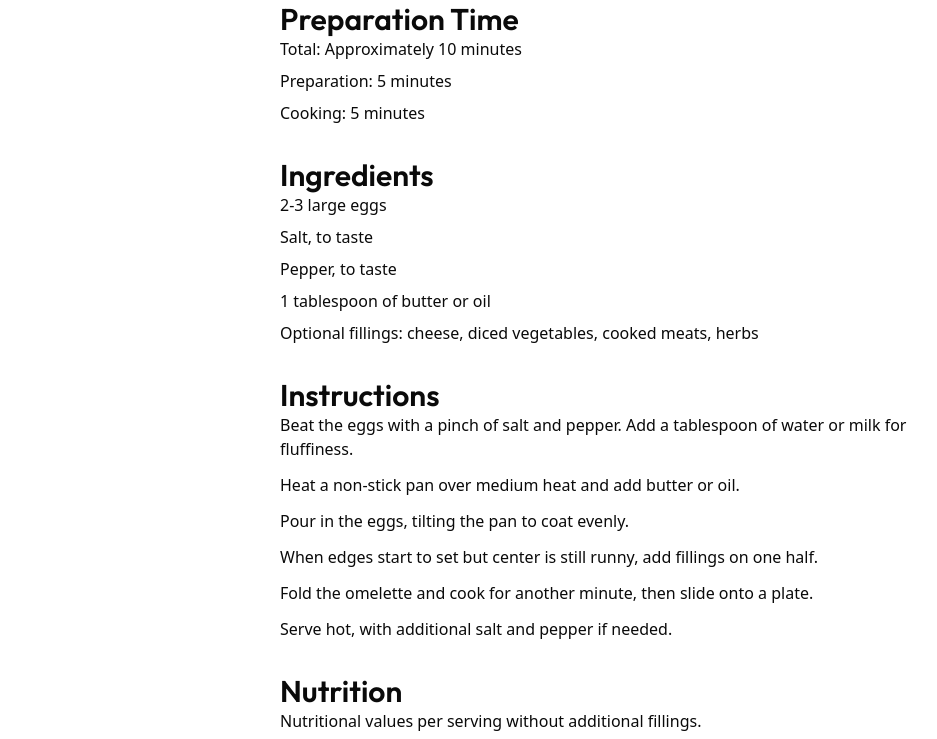
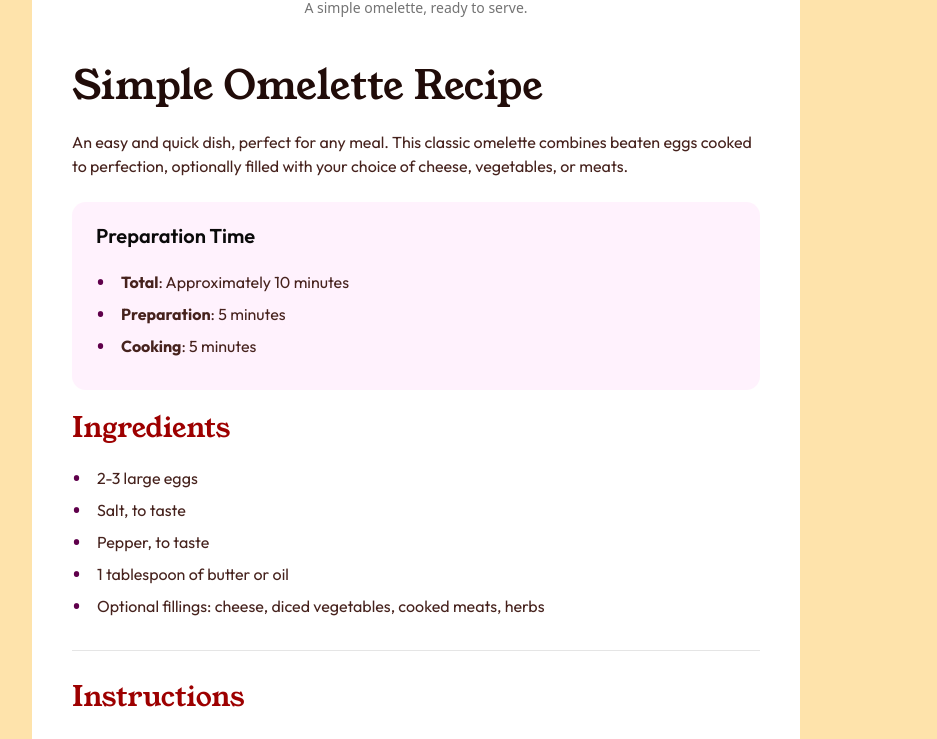
Before and after one commit to joao-almeida11/recipe-page-frontendmentor, a Next.js app: page / in a window 1280 px wide. Shown: the part 493-1232 px from the top of the page, without its empty margins (16-953 px from the left). Built offline with nearby package versions, Linux system fonts and the light colour scheme.

Commit message:
feat: styling

```diff
--- a/src/app/globals.css
+++ b/src/app/globals.css
@@ -178,26 +178,32 @@
     font-size: 40px;
     line-height: 100%;
     letter-spacing: 0;
+    font-family: var(--font-young-serif);
   }
   .text-preset-2 {
     font-size: 28px;
     line-height: 100%;
     letter-spacing: 0;
+    font-family: var(--font-young-serif);
   }
   .text-preset-3 {
     font-size: 20px;
     line-height: 100%;
     letter-spacing: 0;
+    font-weight: 600;
+    font-family: var(--font-outfit);
   }
   .text-preset-4 {
     font-size: 16px;
     line-height: 150%;
     letter-spacing: 0;
+    font-family: var(--font-outfit);
   }
   .text-preset-4-bold {
     font-size: 16px;
     line-height: 150%;
     letter-spacing: 0;
-    font-weight: 600;
+    font-weight: 700;
+    font-family: var(--font-outfit);
   }
 }
--- a/src/app/layout.tsx
+++ b/src/app/layout.tsx
@@ -28,7 +28,9 @@ export default function RootLayout({
 }>) {
   return (
     <html lang="en">
-      <body className={`${outfit.variable} ${youngSerif.variable} antialiased`}>
+      <body
+        className={`${outfit.variable} ${youngSerif.variable} antialiased  --stone-100 bg-stone-100`}
+      >
         {children}
       </body>
     </html>
--- a/src/app/page.tsx
+++ b/src/app/page.tsx
@@ -3,13 +3,26 @@ import RecipePreparation from "@/components/molecules/RecipePreparation";
 import RecipeIngredients from "@/components/molecules/RecipeIngredients";
 import RecipeInstructions from "@/components/molecules/RecipeInstructions";
 import RecipeNutrition from "@/components/molecules/RecipeNutrition";
-import { ListItem } from "@/components/atoms/List";
+import { ListItem, ListItemPreparation } from "@/components/atoms/List";
+import LineBreak from "@/components/atoms/LineBreak";
 
 export default function Home() {
-  const preparation: ListItem[] = [
-    { id: "total", content: "Total: Approximately 10 minutes" },
-    { id: "prep", content: "Preparation: 5 minutes" },
-    { id: "cook", content: "Cooking: 5 minutes" },
+  const preparation: ListItemPreparation[] = [
+    {
+      id: "total",
+      label: "Total",
+      content: ": Approximately 10 minutes",
+    },
+    {
+      id: "prep",
+      label: "Preparation",
+      content: ": 5 minutes",
+    },
+    {
+      id: "cook",
+      label: "Cooking",
+      content: ": 5 minutes",
+    },
   ];
 
   const ingredients: ListItem[] = [
@@ -56,7 +69,7 @@ export default function Home() {
   ];
 
   return (
-    <section className="max-w-3xl mx-auto p-6 sm:p-10 space-y-8">
+    <section className="min-h-screen  max-w-3xl p-6 sm:p-10 bg-white sm:my-32 sm:rounded-3xl mx-auto sm:mx-12">
       <RecipeHeader
         title="Simple Omelette Recipe"
         description="An easy and quick dish, perfect for any meal. This classic omelette combines beaten eggs cooked to perfection, optionally filled with your choice of cheese, vegetables, or meats."
@@ -64,10 +77,14 @@ export default function Home() {
         imageAlt="Delicious omelette"
         caption="A simple omelette, ready to serve."
       />
-
       <RecipePreparation items={preparation} />
       <RecipeIngredients items={ingredients} />
+
+      <LineBreak />
+
       <RecipeInstructions items={instructions} />
+      <LineBreak />
+
       <RecipeNutrition items={nutrition} />
     </section>
   );
--- a/src/components/atoms/Heading.tsx
+++ b/src/components/atoms/Heading.tsx
@@ -2,52 +2,44 @@
 import { ReactNode, HTMLAttributes, ElementType } from "react";
 import clsx from "clsx";
 
+type TextPreset = "1" | "2" | "3" | "4" | "4-bold";
+
 type HeadingProps = {
-  level?: 1 | 2 | 3 | 4 | 5 | 6; // default h2
+  level?: 1 | 2 | 3 | 4 | 5 | 6; // semantic heading tag
   children: ReactNode;
-  size?: "xl" | "lg" | "md" | "sm"; // optional size override
-  color?: string; // optional color override
-  as?: ElementType; // allows custom wrapper
+  color?: string;
+  preset?: TextPreset; // design system text preset
+  as?: ElementType; // override tag if needed
   className?: string;
 } & HTMLAttributes<HTMLElement>;
 
 export default function Heading({
   level = 2,
   children,
-  size,
-  color = "text-foreground",
+  color = "brown-800",
+  preset = "2", // default preset if none provided
   as: CustomTag,
   className,
   ...props
 }: HeadingProps) {
-  // Use the custom tag if provided, otherwise default to h1-h6
+  // Decide which tag to render
   const Tag: ElementType = CustomTag || (`h${level}` as ElementType);
 
-  const defaultSizeMap: Record<number, string> = {
-    1: "text-4xl font-bold",
-    2: "text-3xl font-semibold",
-    3: "text-2xl font-semibold",
-    4: "text-xl font-medium",
-    5: "text-lg font-medium",
-    6: "text-base font-medium",
+  const colorMap: Record<string, string> = {
+    "brown-800": "text-brown-800",
   };
 
-  const sizeMap: Record<string, string> = {
-    xl: "text-4xl font-bold",
-    lg: "text-3xl font-semibold",
-    md: "text-2xl font-medium",
-    sm: "text-base font-medium",
-  };
-
-  const headingClasses = clsx(
-    "font-sans",
-    color,
-    size ? sizeMap[size] : defaultSizeMap[level],
-    className,
-  );
-
   return (
-    <Tag className={headingClasses} {...props}>
+    <Tag
+      className={clsx(
+        "font-sans",
+        `text-preset-${preset}`,
+        colorMap[color],
+        "pb-6",
+        className,
+      )}
+      {...props}
+    >
       {children}
     </Tag>
   );
--- a/src/components/atoms/ImageFigure.tsx
+++ b/src/components/atoms/ImageFigure.tsx
@@ -23,7 +23,7 @@ export default function ImageFigure({
       <Image
         src={src}
         alt={alt}
-        className={clsx("rounded-md", imageClassName)}
+        className={clsx("rounded-2xl w-full max-w-full h-auto", imageClassName)}
         {...imageProps}
       />
       {caption && (
--- /dev/null
+++ b/src/components/atoms/LineBreak.tsx
@@ -0,0 +1,19 @@
+// components/atoms/LineBreak.tsx
+import { HTMLAttributes } from "react";
+import clsx from "clsx";
+
+type LineBreakProps = {
+  className?: string;
+} & HTMLAttributes<HTMLHRElement>;
+
+export default function LineBreak({ className, ...props }: LineBreakProps) {
+  return (
+    <hr
+      className={clsx(
+        "w-full h-[1px] my-8 bg-stone-150", // height = 1px, padding = 32px, background color example
+        className,
+      )}
+      {...props}
+    />
+  );
+}
--- a/src/components/atoms/List.tsx
+++ b/src/components/atoms/List.tsx
@@ -7,8 +7,14 @@ export type ListItem = {
   content: React.ReactNode;
 };
 
+export type ListItemPreparation = {
+  id: string | number;
+  content: React.ReactNode;
+  label: string;
+};
+
 type ListProps = {
-  items: ListItem[];
+  items: ListItem[] | ListItemPreparation[];
   type?: "ul" | "ol";
   preset?: "1" | "2" | "3" | "4" | "4-bold";
   spacing?: string;
@@ -30,36 +36,39 @@ export default function List({
   const Tag: ElementType = CustomTag || type;
 
   return (
-    <Tag className={clsx("list-inside", className)} {...props}>
-      {items.map((item) => (
-        <li key={item.id} className={clsx(spacing, itemClassName)}>
-          <Text preset={preset}>{item.content}</Text>
-        </li>
-      ))}
+    <Tag className={clsx("list-inside", "list-disc", className)} {...props}>
+      {items.map((item) => {
+        if ("label" in item) {
+          return (
+            <li
+              key={item.id}
+              className={clsx(
+                spacing,
+                itemClassName,
+                "flex flex-row flex-wrap",
+              )}
+            >
+              <span className="text-2xl text-rose-800 leading-none mr-4">
+                •
+              </span>
+              <Text preset={preset} className="font-bold">
+                {item.label}
+              </Text>
+              <Text preset={preset}>{item.content}</Text>
+            </li>
+          );
+        }
+
+        return (
+          <li
+            key={item.id}
+            className={clsx(spacing, itemClassName, "flex flex-row flex-wrap")}
+          >
+            <span className="text-2xl text-rose-800 leading-none mr-4">•</span>
+            <Text preset={preset}>{item.content}</Text>
+          </li>
+        );
+      })}
     </Tag>
   );
 }
-
-// example usage
-{
-  /* <List
-  type="ul"
-  preset="4"
-  items={[
-    { id: "eggs", content: "2-3 large eggs" },
-    { id: "salt", content: "Salt, to taste" },
-    { id: "pepper", content: "Pepper, to taste" },
-  ]}
-/>
-
-<List
-  type="ol"
-  preset="4-bold"
-  items={[
-    { id: 1, content: "Beat the eggs" },
-    { id: 2, content: "Heat the pan" },
-    { id: 3, content: "Cook the omelette" },
-    { id: 4, content: "Add fillings" },
-  ]}
-/> */
-}
--- a/src/components/atoms/Text.tsx
+++ b/src/components/atoms/Text.tsx
@@ -10,6 +10,7 @@ type TextProps = {
 
 export default function Text({
   children,
+  color = "text-stone-600",
   preset = "4",
   as: Tag = "p", // <-- rename 'as' to 'Tag' while destructuring
   className,
@@ -18,7 +19,7 @@ export default function Text({
   const presetClass = `text-preset-${preset}`;
 
   return (
-    <Tag className={clsx(presetClass, className)} {...props}>
+    <Tag className={clsx(presetClass, color, className)} {...props}>
       {children}
     </Tag>
   );
--- a/src/components/molecules/RecipeHeader.tsx
+++ b/src/components/molecules/RecipeHeader.tsx
@@ -19,7 +19,7 @@ export default function RecipeHeader({
   caption,
 }: RecipeHeaderProps) {
   return (
-    <header className="space-y-4">
+    <header className="space-y-4 flex flex-col gap-8">
       <ImageFigure
         src={imageSrc}
         alt={imageAlt}
@@ -27,8 +27,12 @@ export default function RecipeHeader({
         width={600}
         height={400}
       />
-      <Heading level={1}>{title}</Heading>
-      <Text preset="4">{description}</Text>
+      <div>
+        <Heading level={1} preset="1">
+          {title}
+        </Heading>
+        <Text preset="4">{description}</Text>
+      </div>
     </header>
   );
 }
--- a/src/components/molecules/RecipeIngredients.tsx
+++ b/src/components/molecules/RecipeIngredients.tsx
@@ -8,9 +8,11 @@ type RecipeIngredientsProps = {
 
 export default function RecipeIngredients({ items }: RecipeIngredientsProps) {
   return (
-    <section>
-      <Heading level={2}>Ingredients</Heading>
+    <div>
+      <Heading level={2} preset="2">
+        Ingredients
+      </Heading>
       <List items={items} />
-    </section>
+    </div>
   );
 }
--- a/src/components/molecules/RecipeNutrition.tsx
+++ b/src/components/molecules/RecipeNutrition.tsx
@@ -14,27 +14,31 @@ type RecipeNutritionProps = {
 
 export default function RecipeNutrition({ items }: RecipeNutritionProps) {
   return (
-    <section>
+    <div>
       <Heading level={2}>Nutrition</Heading>
       <Text preset="4">
         Nutritional values per serving without additional fillings.
       </Text>
-      <table className="table-auto border-collapse border border-stone-600 w-full text-left mt-2">
-        <thead className="bg-stone-150">
+      <table className="table-auto border-collapse w-full text-left mt-2 rounded-xl">
+        <thead className="bg-rose-100 rounded-xl">
           <tr>
-            <th className="py-1 px-2 font-medium">Nutrient</th>
-            <th className="py-1 px-2 font-medium">Amount</th>
+            <th className="py-1 px-2 font-medium rounded-tl-xl rounded-bl-xl">
+              Nutrient
+            </th>
+            <th className="py-1 px-2 font-medium rounded-tr-xl rounded-br-xl">
+              Amount
+            </th>
           </tr>
         </thead>
         <tbody>
           {items.map((item) => (
-            <tr key={item.id} className="border-b border-stone-200">
+            <tr key={item.id} className="border-b border-stone-150">
               <td className="py-1 px-2 font-medium">{item.label}</td>
               <td className="py-1 px-2">{item.value}</td>
             </tr>
           ))}
         </tbody>
       </table>
-    </section>
+    </div>
   );
 }
--- a/src/components/molecules/RecipePreparation.tsx
+++ b/src/components/molecules/RecipePreparation.tsx
@@ -1,16 +1,18 @@
 // components/molecules/RecipePreparation.tsx
 import Heading from "@/components/atoms/Heading";
-import List, { ListItem } from "@/components/atoms/List";
+import List, { ListItemPreparation } from "@/components/atoms/List";
 
 type RecipePreparationProps = {
-  items: ListItem[];
+  items: ListItemPreparation[];
 };
 
 export default function RecipePreparation({ items }: RecipePreparationProps) {
   return (
-    <section>
-      <Heading level={2}>Preparation Time</Heading>
+    <div className="bg-rose-50 rounded-xl p-6 my-6">
+      <Heading as="p" level={2} preset="3" color="rose-800" className="pb-4">
+        Preparation Time
+      </Heading>
       <List items={items} />
-    </section>
+    </div>
   );
 }
```
